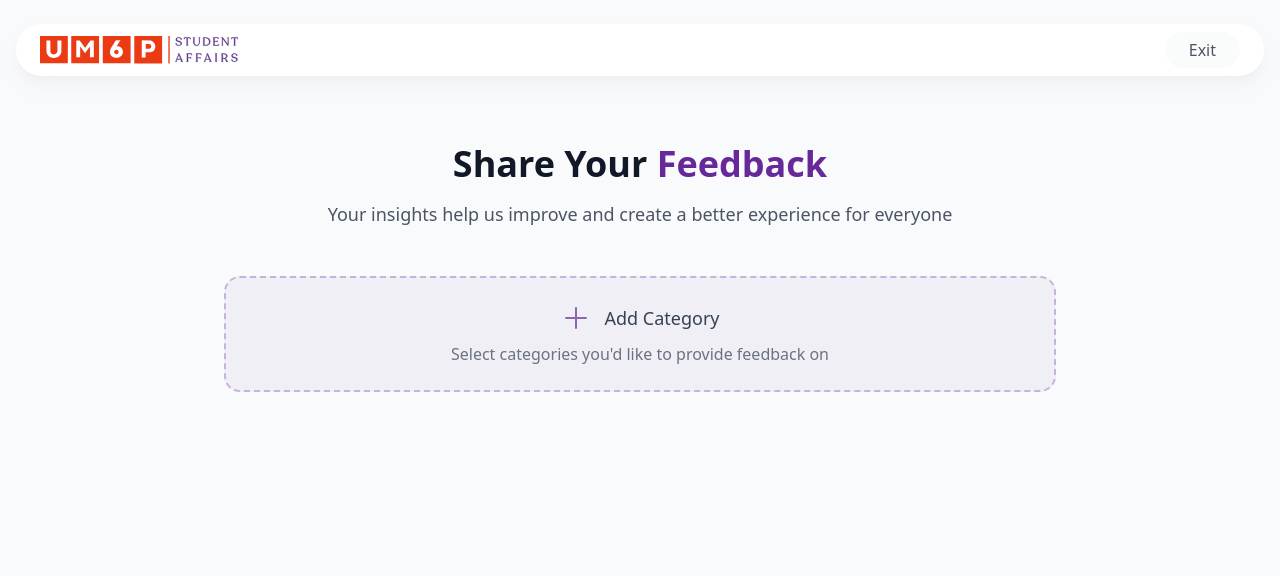
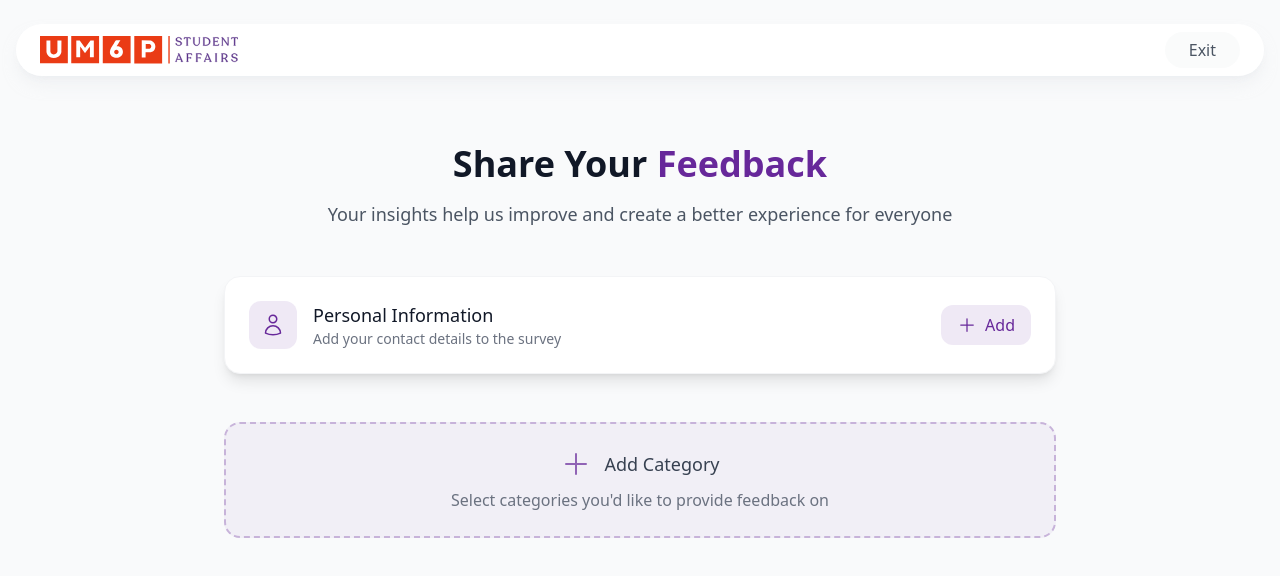
Before and after one commit to daklay/sole_landing_page, a Next.js app: page /survey in a window 1280 px wide. Shown: the top 576 px of the page. Built offline with nearby package versions, Linux system fonts and the light colour scheme.

Commit message:
update_add_category_model_

```diff
--- a/src/app/survey/page.tsx
+++ b/src/app/survey/page.tsx
@@ -1,9 +1,9 @@
 'use client';
 
-import { useState } from 'react';
+import { useState, useRef, useEffect } from 'react';
 import { useRouter } from 'next/navigation';
 import Image from 'next/image';
-import { StarIcon, PlusIcon, XMarkIcon, ArrowRightIcon } from '@heroicons/react/24/outline';
+import { StarIcon, PlusIcon, XMarkIcon, ArrowRightIcon, UserIcon } from '@heroicons/react/24/outline';
 import { StarIcon as StarIconSolid } from '@heroicons/react/24/solid';
 
 const categories = [
@@ -19,11 +19,19 @@ interface FeedbackItem {
   comment: string;
 }
 
+interface PersonalInfo {
+  fullName: string;
+  email: string;
+}
+
 export default function SurveyPage() {
   const router = useRouter();
+  const modalRef = useRef<HTMLDivElement>(null);
   const [selectedCategories, setSelectedCategories] = useState<string[]>([]);
   const [feedback, setFeedback] = useState<{[key: string]: FeedbackItem}>({});
   const [showCategorySelect, setShowCategorySelect] = useState(false);
+  const [personalInfo, setPersonalInfo] = useState<PersonalInfo>({ fullName: '', email: '' });
+  const [includePersonalInfo, setIncludePersonalInfo] = useState(false);
 
   const handleCategorySelect = (categoryId: string) => {
     if (!selectedCategories.includes(categoryId)) {
@@ -46,12 +54,31 @@ export default function SurveyPage() {
   };
 
   const handleSubmit = () => {
-    console.log('Survey feedback:', feedback);
+    console.log('Survey feedback:', {
+      personalInfo: includePersonalInfo ? personalInfo : null,
+      feedback
+    });
     router.push('/thank-you');
   };
 
   const isSubmitDisabled = selectedCategories.length === 0 ||
     selectedCategories.some(cat => feedback[cat]?.rating === 0);
+
+  useEffect(() => {
+    function handleClickOutside(event: MouseEvent) {
+      if (modalRef.current && !modalRef.current.contains(event.target as Node)) {
+        setShowCategorySelect(false);
+      }
+    }
+
+    if (showCategorySelect) {
+      document.addEventListener('mousedown', handleClickOutside);
+    }
+
+    return () => {
+      document.removeEventListener('mousedown', handleClickOutside);
+    };
+  }, [showCategorySelect]);
 
   return (
     <main className="min-h-screen bg-gray-50">
@@ -85,6 +112,71 @@ export default function SurveyPage() {
             </p>
           </div>
 
+          {/* Personal Information Section */}
+          <div className="mb-12">
+            <div className="flex items-center justify-between bg-white rounded-2xl shadow-lg p-6 border border-gray-100 hover:border-primary/20 transition-colors">
+              <div className="flex items-center">
+                <div className="w-12 h-12 rounded-xl bg-primary/10 flex items-center justify-center mr-4">
+                  <UserIcon className="w-6 h-6 text-primary" />
+                </div>
+                <div>
+                  <h3 className="text-lg font-medium text-gray-900">Personal Information</h3>
+                  <p className="text-gray-500 text-sm">Add your contact details to the survey</p>
+                </div>
+              </div>
+              <button
+                onClick={() => setIncludePersonalInfo(!includePersonalInfo)}
+                className={`px-4 py-2 rounded-xl transition-all duration-200 flex items-center ${
+                  includePersonalInfo
+                    ? 'bg-red-50 text-red-600 hover:bg-red-100'
+                    : 'bg-primary/10 text-primary hover:bg-primary/20'
+                }`}
+              >
+                {includePersonalInfo ? (
+                  <>
+                    <XMarkIcon className="w-5 h-5 mr-2" />
+                    <span>Remove</span>
+                  </>
+                ) : (
+                  <>
+                    <PlusIcon className="w-5 h-5 mr-2" />
+                    <span>Add</span>
+                  </>
+                )}
+              </button>
+            </div>
+
+            {/* Personal Information Form */}
+            {includePersonalInfo && (
+              <div className="mt-4 bg-white rounded-2xl shadow-lg p-8 border border-gray-100 hover:border-primary/20 transition-colors space-y-6">
+                <div>
+                  <label className="block text-sm font-medium text-gray-700 mb-3">
+                    Full Name
+                  </label>
+                  <input
+                    type="text"
+                    value={personalInfo.fullName}
+                    onChange={(e) => setPersonalInfo(prev => ({ ...prev, fullName: e.target.value }))}
+                    className="w-full px-4 py-3 rounded-xl border border-gray-200 focus:ring-2 focus:ring-primary/20 focus:border-primary"
+                    placeholder="Enter your full name"
+                  />
+                </div>
+                <div>
+                  <label className="block text-sm font-medium text-gray-700 mb-3">
+                    Email Address
+                  </label>
+                  <input
+                    type="email"
+                    value={personalInfo.email}
+                    onChange={(e) => setPersonalInfo(prev => ({ ...prev, email: e.target.value }))}
+                    className="w-full px-4 py-3 rounded-xl border border-gray-200 focus:ring-2 focus:ring-primary/20 focus:border-primary"
+                    placeholder="Enter your email address"
+                  />
+                </div>
+              </div>
+            )}
+          </div>
+
           {/* Add Category Button */}
           <div className="relative mb-12">
             <button
@@ -100,7 +192,7 @@ export default function SurveyPage() {
 
             {/* Category Selection Dropdown */}
             {showCategorySelect && (
-              <div className="absolute top-full left-0 right-0 mt-3 bg-white rounded-2xl shadow-xl border border-gray-100 p-3 z-10">
+              <div ref={modalRef} className="absolute top-full left-0 right-0 mt-3 bg-white rounded-2xl shadow-xl border border-gray-100 p-3 z-10">
                 {categories
                   .filter(cat => !selectedCategories.includes(cat.id))
                   .map(category => (
```
